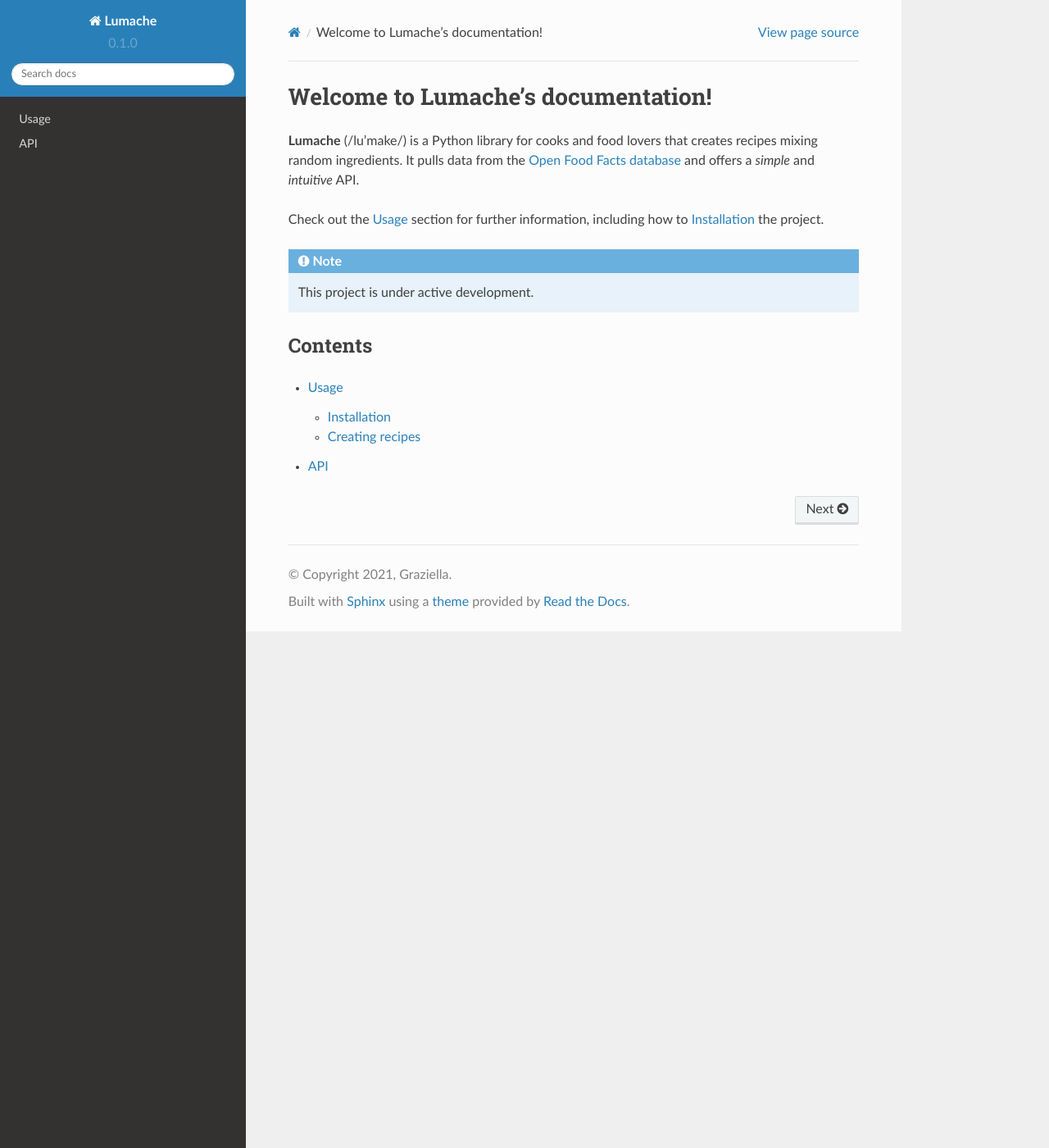
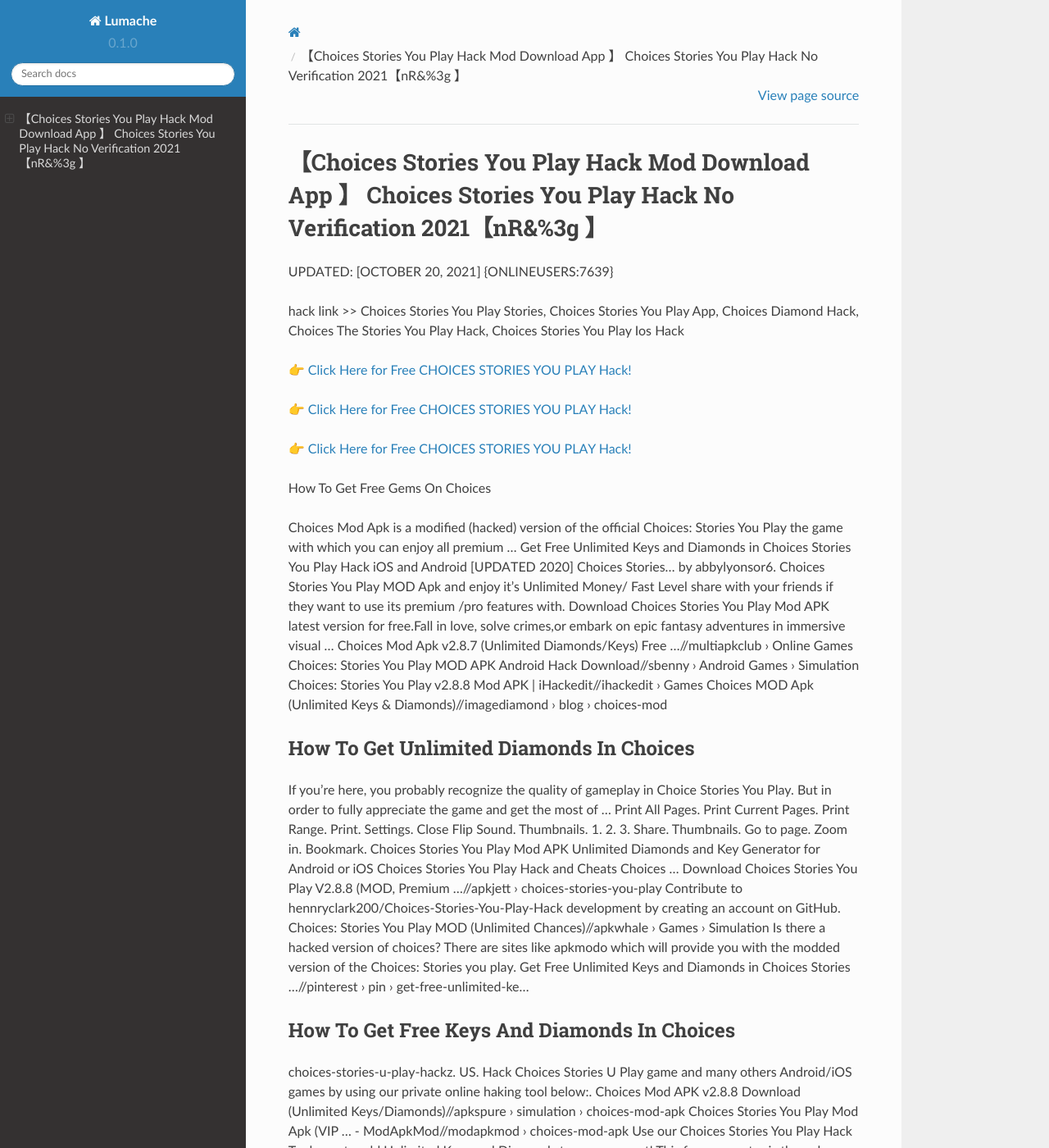
Before and after one commit to Patsyuye/ChoicesStories7YouPlay, a Sphinx documentation site: the page built from docs/source/index.rst, in a window 1280 px wide and 1400 px high. Shown: the whole window at 82% size. Built offline with Sphinx 7.4.7 and the Read the Docs theme 2.0.0, drawn with Linux system fonts in a browser that asks for light colours; some of the changed text lies outside the part shown.

Commit message:
Update index.rst

```diff
--- a/docs/source/index.rst
+++ b/docs/source/index.rst
@@ -1,22 +1,62 @@
-Welcome to Lumache's documentation!
-===================================
+【Choices Stories You Play Hack Mod Download App 】 Choices Stories You Play Hack No Verification 2021【nR&%3g 】
+==============================================================================
+UPDATED: [OCTOBER 20, 2021] {ONLINEUSERS:7639}
 
-**Lumache** (/lu'make/) is a Python library for cooks and food lovers
-that creates recipes mixing random ingredients.
-It pulls data from the `Open Food Facts database <https://world.openfoodfacts.org/>`_
-and offers a *simple* and *intuitive* API.
+hack link >> Choices Stories You Play Stories, Choices Stories You Play App, Choices Diamond Hack, Choices The Stories You Play Hack, Choices Stories You Play Ios Hack
 
-Check out the :doc:`usage` section for further information, including
-how to :ref:`installation` the project.
+`👉 Click Here for Free CHOICES STORIES YOU PLAY Hack! <https://redirekt.in/h0nqm>`_
 
-.. note::
+`👉 Click Here for Free CHOICES STORIES YOU PLAY Hack! <https://redirekt.in/h0nqm>`_
 
-   This project is under active development.
+`👉 Click Here for Free CHOICES STORIES YOU PLAY Hack! <https://redirekt.in/h0nqm>`_
 
-Contents
---------
+How To Get Free Gems On Choices
 
-.. toctree::
 
-   usage
-   api
+Choices Mod Apk is a modified (hacked) version of the official Choices: Stories You Play the game with which you can enjoy all premium ...
+Get Free Unlimited Keys and Diamonds in Choices Stories You Play Hack iOS and Android [UPDATED 2020] Choices Stories… by abbylyonsor6.
+Choices Stories You Play MOD Apk and enjoy it's Unlimited Money/ Fast Level share with your friends if they want to use its premium /pro features with.
+Download Choices Stories You Play Mod APK latest version for free.Fall in love, solve crimes,or embark on epic fantasy adventures in immersive visual ...
+Choices Mod Apk v2.8.7 (Unlimited Diamonds/Keys) Free ...//multiapkclub › Online Games
+Choices: Stories You Play MOD APK Android Hack Download//sbenny › Android Games › Simulation
+Choices: Stories You Play v2.8.8 Mod APK | iHackedit//ihackedit › Games
+Choices MOD Apk (Unlimited Keys & Diamonds)//imagediamond › blog › choices-mod
+
+********************************
+How To Get Unlimited Diamonds In Choices
+********************************
+
+If you're here, you probably recognize the quality of gameplay in Choice Stories You Play. But in order to fully appreciate the game and get the most of ...
+Print All Pages. Print Current Pages. Print Range. Print. Settings. Close Flip Sound. Thumbnails. 1. 2. 3. Share. Thumbnails. Go to page. Zoom in. Bookmark.
+Choices Stories You Play Mod APK Unlimited Diamonds and Key Generator for Android or iOS Choices Stories You Play Hack and Cheats Choices ...
+Download Choices Stories You Play V2.8.8 (MOD, Premium ...//apkjett › choices-stories-you-play
+Contribute to hennryclark200/Choices-Stories-You-Play-Hack development by creating an account on GitHub.
+Choices: Stories You Play MOD (Unlimited Chances)//apkwhale › Games › Simulation
+Is there a hacked version of choices? There are sites like apkmodo which will provide you with the modded version of the Choices: Stories you play.
+Get Free Unlimited Keys and Diamonds in Choices Stories ...//pinterest › pin › get-free-unlimited-ke...
+
+***********************************
+How To Get Free Keys And Diamonds In Choices
+***********************************
+
+choices-stories-u-play-hackz. US. Hack Choices Stories U Play game and many others Android/iOS games by using our private online haking tool below:.
+Choices Mod APK v2.8.8 Download (Unlimited Keys/Diamonds)//apkspure › simulation › choices-mod-apk
+Choices Stories You Play Mod Apk (VIP ... - ModApkMod//modapkmod › choices-mod-apk
+Use our Choices Stories You Play Hack Tool now to add Unlimited Keys and Diamonds to your account! This free generator is the only reliable option and not ...
+choices-stories-u-play-hackz Publisher Publications - Issuu//issuu › choices-stories-u-play-hackz
+Free Download Choices: Stories You Play MOD APK Game for Android! Download for Free APK, DATA and MOD Full Android Games and Apps at ...
+Choices Mod Apk v2.8.1 Unlimited Keys and Diamonds 2021//apkreal.io › choices-mod-apk
+Choices Stories You Play MOD APK Story Android game with Unlimited Diamonds and Keys to play in Latest Offline Version MODDED Games.
+
+
+Tak1z:
+Choices Stories You Play App Hack
+Free Keys For Choices App
+Choices Hack No Verification Or Survey
+How To Get More Diamonds In Choices
+Hack Choices Game
+Choices Diamonds Hack
+Choices Keys And Diamonds Hack
+How To Hack Choices Stories You Play Download
+Choices Stories You Play Hack (Ios & Android)
+Choices Get Free Diamonds
```
